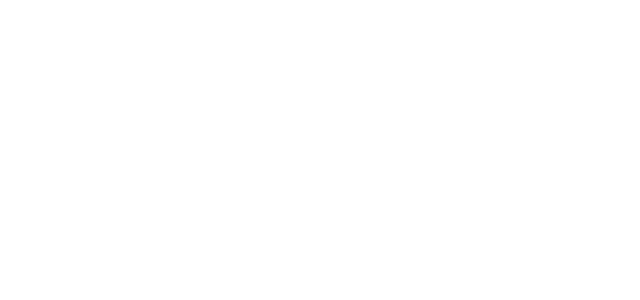
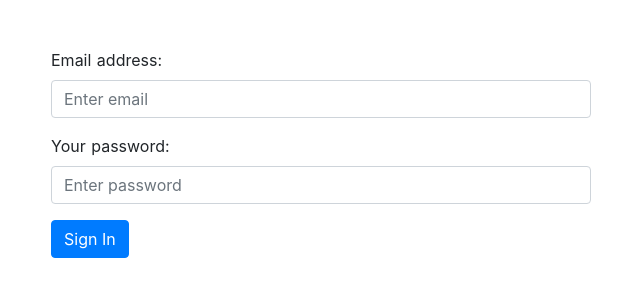
Before and after one commit to x13enos/time_tracker_front, a Nuxt app: page /auth/sign-in in a window 1280 px wide. Before the commit this address had no page. Shown: the top 300 px of the page, without its empty margins (319-959 px from the left). Built offline with nearby package versions, Linux system fonts and the light colour scheme.

Commit message:
TT-13: added Sign In form

```diff
--- a/nuxt.config.js
+++ b/nuxt.config.js
@@ -43,13 +43,22 @@ export default {
     'bootstrap-vue/nuxt',
     // Doc: https://axios.nuxtjs.org/usage
     '@nuxtjs/axios',
-    '@nuxtjs/pwa'
+    '@nuxtjs/pwa',
+    '@nuxtjs/proxy'
   ],
   /*
    ** Axios module configuration
    ** See https://axios.nuxtjs.org/options
    */
   axios: {},
+  proxy: {
+    '/api': {
+      target: 'http://localhost:3000/graphql',
+      pathRewrite: {
+        '^/api' : '/'
+      }
+    }
+  },
   /*
    ** Build configuration
    */
--- /dev/null
+++ b/pages/auth/sign-in.vue
@@ -0,0 +1,63 @@
+<template>
+  <b-container class="bv-example-row bv-example-row-flex-cols">
+    <b-row class="mt-5" align-h="center">
+      <b-col lg="6" md="8" sm="12">
+        <b-form>
+          <b-form-group
+            id="input-group-1"
+            label="Email address:"
+            label-for="input-1"
+          >
+            <b-form-input
+              id="input-1"
+              v-model="form.email"
+              type="email"
+              required
+              placeholder="Enter email"
+            />
+          </b-form-group>
+
+          <b-form-group id="input-group-2" label="Your password:" label-for="input-2">
+            <b-form-input
+              id="input-2"
+              v-model="form.password"
+              type="password"
+              required
+              placeholder="Enter password"
+            />
+          </b-form-group>
+
+          <div>{{ errorMessage }}</div>
+          <b-button type="submit" variant="primary" @click.stop.prevent="onSubmit()">
+            Sign In
+          </b-button>
+        </b-form>
+      </b-col>
+    </b-row>
+  </b-container>
+</template>
+
+<script>
+export default {
+  data () {
+    return {
+      form: {
+        email: '',
+        password: ''
+      },
+      errorMessage: ''
+    }
+  },
+
+  methods: {
+    onSubmit () {
+      this.$store.dispatch('signIn', {
+        email: this.form.email,
+        password: this.form.password
+      }).then((message) => {
+        this.errorMessage = message
+      })
+    }
+  }
+}
+</script>
--- /dev/null
+++ b/plugins/endpoints.js
@@ -0,0 +1,23 @@
+import axios from 'axios'
+
+function makeRequest (query) {
+  return axios.post('/api', { query })
+}
+
+export default {
+  signIn (data) {
+    const query = `
+      mutation{
+        signInUser(
+          signInData:{
+            email:"${data.email}",
+            password:"${data.password}"
+          }
+        ){
+          token
+          user{ name }
+        }
+      }`
+    return makeRequest(query)
+  }
+}
--- /dev/null
+++ b/store/actions.js
@@ -0,0 +1,19 @@
+import endpoints from '~/plugins/endpoints.js'
+
+function handleResponse (response, successFn) {
+  if (response.data.data != null) {
+    successFn()
+  } else {
+    return response.data.errors[0].message
+  }
+}
+
+export default {
+  async signIn ({ commit }, data) {
+    const response = await endpoints.signIn(data)
+    return handleResponse(
+      response,
+      function () { commit('updateUserData', response.data.data.signInUser) }
+    )
+  }
+}
--- /dev/null
+++ b/store/mutations.js
@@ -0,0 +1,7 @@
+export default {
+  updateUserData (state, userData) {
+    localStorage.setItem('authToken', userData.token)
+    state.user.name = userData.user.name
+    this.$router.replace({ path: '/' })
+  }
+}
--- /dev/null
+++ b/store/state.js
@@ -0,0 +1,5 @@
+export default {
+  user: {
+    name: ''
+  }
+}
```
Also changed, not shown: package.json (+7 -9 lines), store/index.js (added, +9 -0 lines), .eslintrc.js, 2 other files (tests, documents, lock files or other folders).
